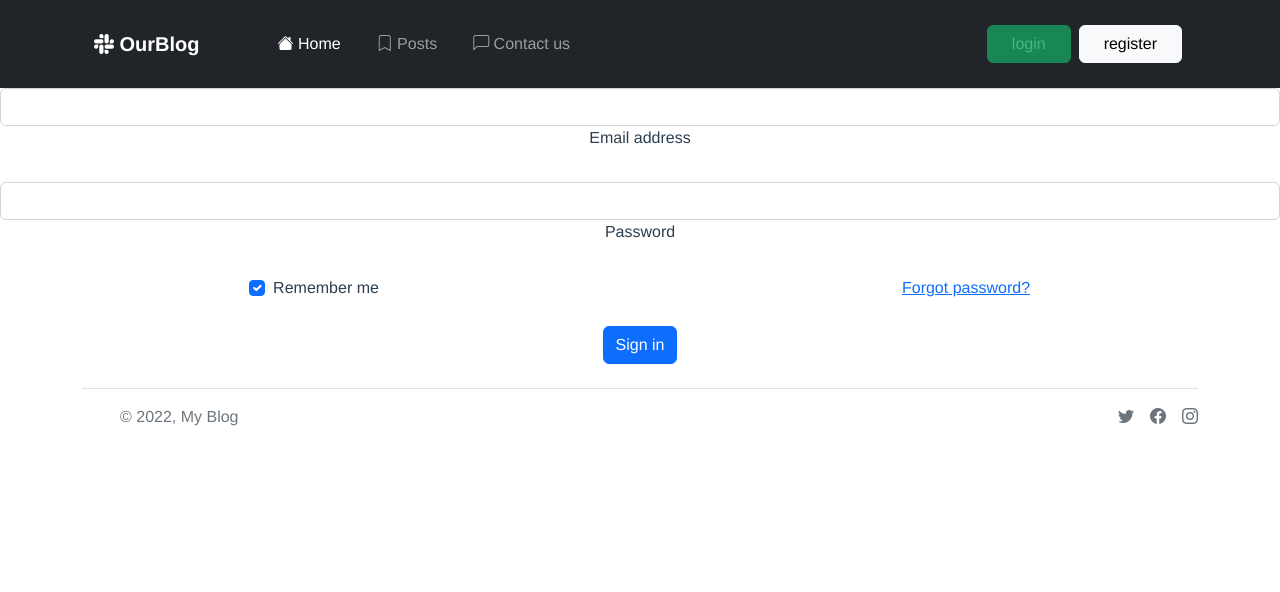
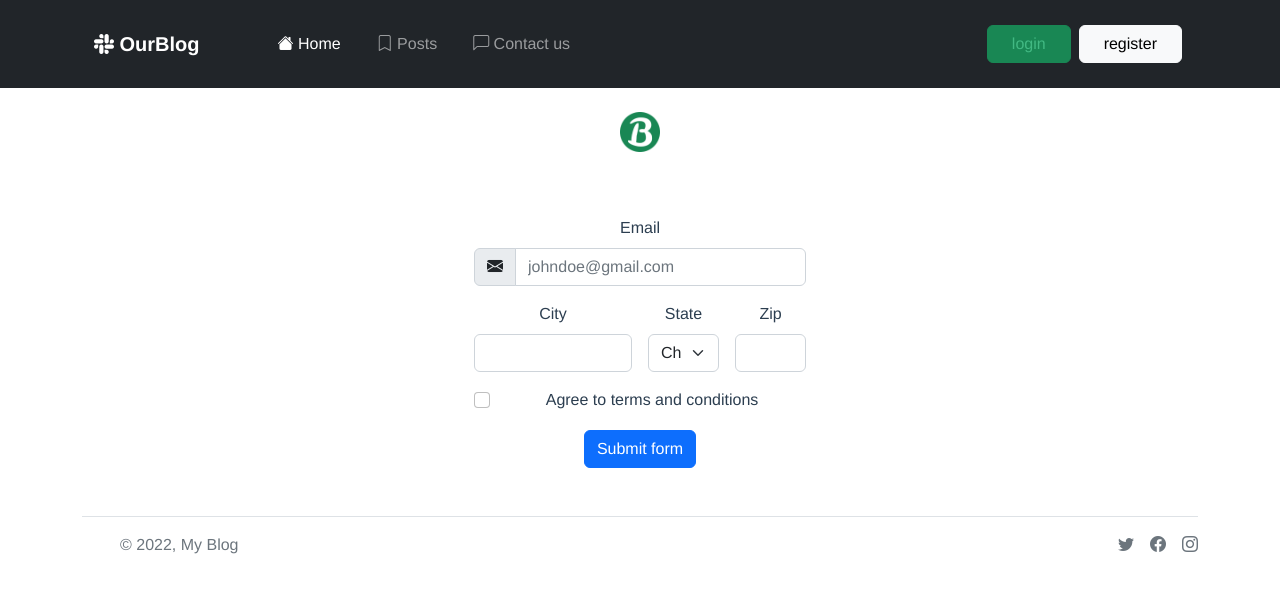
Before and after one commit to cupidarrow0417/LaraBlog, a Vue app in the folder frontend/: page /auth/login in a window 1280 px wide. Shown: the top 592 px of the page. Built offline with nearby package versions, Linux system fonts and the light colour scheme.

Commit message:
added the logo to login form

```diff
--- a/frontend/src/components/TheLoginForm.vue
+++ b/frontend/src/components/TheLoginForm.vue
@@ -1,39 +1,119 @@
 <template>
-    <form>
-        <div class="form-outline mb-4">
-            <input type="email" id="form1Example1" class="form-control" />
-            <label class="form-label" for="form1Example1">Email address</label>
+    <div class="container">
+        <div class="row">
+            <div class="col-md-4 offset-md-4 p-4">
+                <img src="@/assets/logo.png" class="logo" />
+                <form class="row g-3 needs-validation mt-5" novalidate>
+                    <div class="col-md-12">
+                        <label for="validationCustomUsername" class="form-label"
+                            >Email</label
+                        >
+                        <div class="input-group has-validation">
+                            <span
+                                class="input-group-text"
+                                id="inputGroupPrepend"
+                                ><i class="bi bi-envelope-fill"></i
+                            ></span>
+                            <input
+                                placeholder="johndoe@gmail.com"
+                                type="text"
+                                class="form-control"
+                                id="validationCustomUsername"
+                                aria-describedby="inputGroupPrepend"
+                                required
+                            />
+                            <div class="invalid-feedback">
+                                {{ error.email }}
                             </div>
-        <div class="form-outline mb-4">
-            <input type="password" id="form1Example2" class="form-control" />
-            <label class="form-label" for="form1Example2">Password</label>
                         </div>
-        <div class="row mb-4">
-            <div class="col d-flex justify-content-center">
+                    </div>
+                    <div class="col-md-6">
+                        <label for="validationCustom03" class="form-label"
+                            >City</label
+                        >
+                        <input
+                            type="text"
+                            class="form-control"
+                            id="validationCustom03"
+                            required
+                        />
+                        <div class="invalid-feedback">
+                            Please provide a valid city.
+                        </div>
+                    </div>
+                    <div class="col-md-3">
+                        <label for="validationCustom04" class="form-label"
+                            >State</label
+                        >
+                        <select
+                            class="form-select"
+                            id="validationCustom04"
+                            required
+                        >
+                            <option selected disabled value="">
+                                Choose...
+                            </option>
+                            <option>...</option>
+                        </select>
+                        <div class="invalid-feedback">
+                            Please select a valid state.
+                        </div>
+                    </div>
+                    <div class="col-md-3">
+                        <label for="validationCustom05" class="form-label"
+                            >Zip</label
+                        >
+                        <input
+                            type="text"
+                            class="form-control"
+                            id="validationCustom05"
+                            required
+                        />
+                        <div class="invalid-feedback">
+                            Please provide a valid zip.
+                        </div>
+                    </div>
+                    <div class="col-12">
                         <div class="form-check">
                             <input
                                 class="form-check-input"
                                 type="checkbox"
                                 value=""
-                        id="form1Example3"
-                        checked
+                                id="invalidCheck"
+                                required
                             />
-                    <label class="form-check-label" for="form1Example3">
-                        Remember me
+                            <label class="form-check-label" for="invalidCheck">
+                                Agree to terms and conditions
                             </label>
+                            <div class="invalid-feedback">
+                                You must agree before submitting.
                             </div>
                         </div>
-
-            <div class="col">
-                <a href="#!">Forgot password?</a>
+                    </div>
+                    <div class="col-12">
+                        <button class="btn btn-primary" type="submit">
+                            Submit form
+                        </button>
+                    </div>
+                </form>
             </div>
         </div>
-        <button type="submit" class="btn btn-primary btn-block">Sign in</button>
-    </form>
+    </div>
 </template>
 
 <script>
 export default {
     name: "TheLoginForm",
+    data() {
+        return {
+            error: {},
+        };
+    },
 };
 </script>
+
+<style scoped>
+.logo {
+    height: 40px;
+}
+</style>
```
Lines whose indentation alone changed are shown as unchanged.
